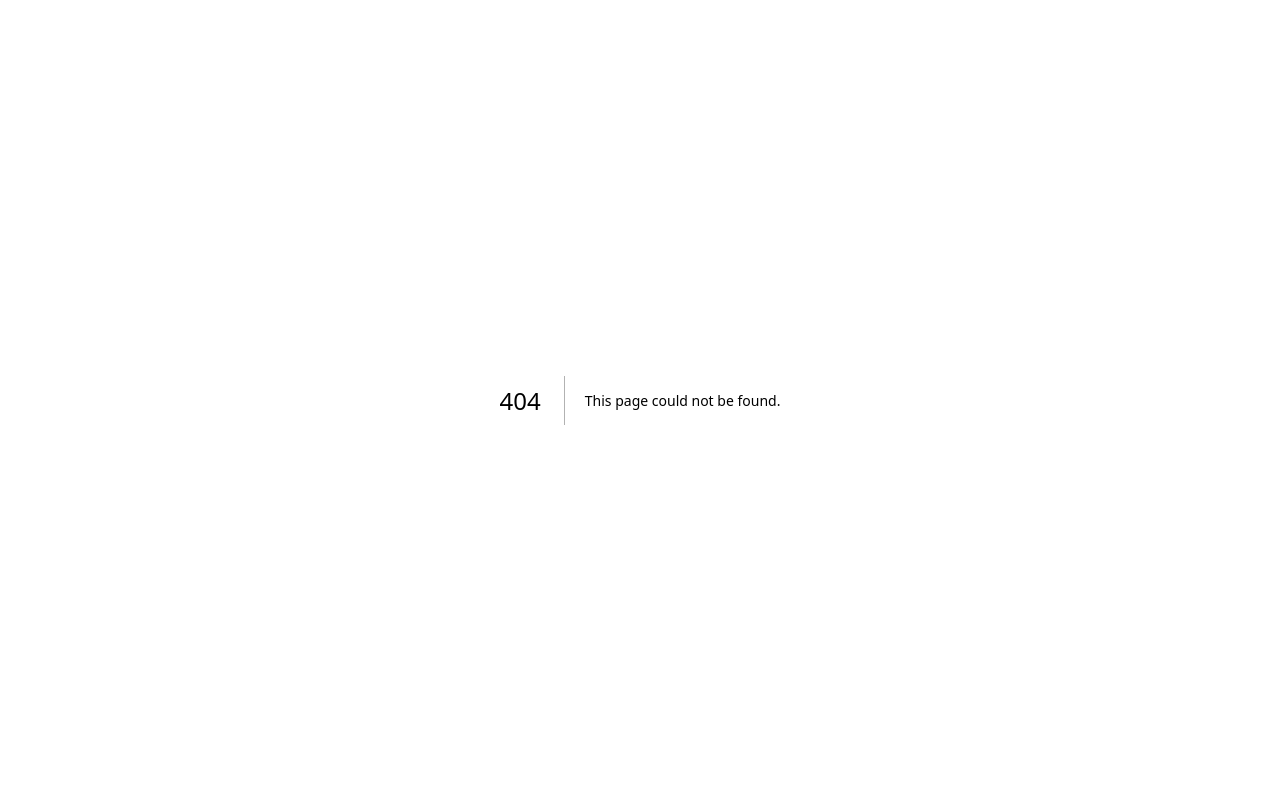
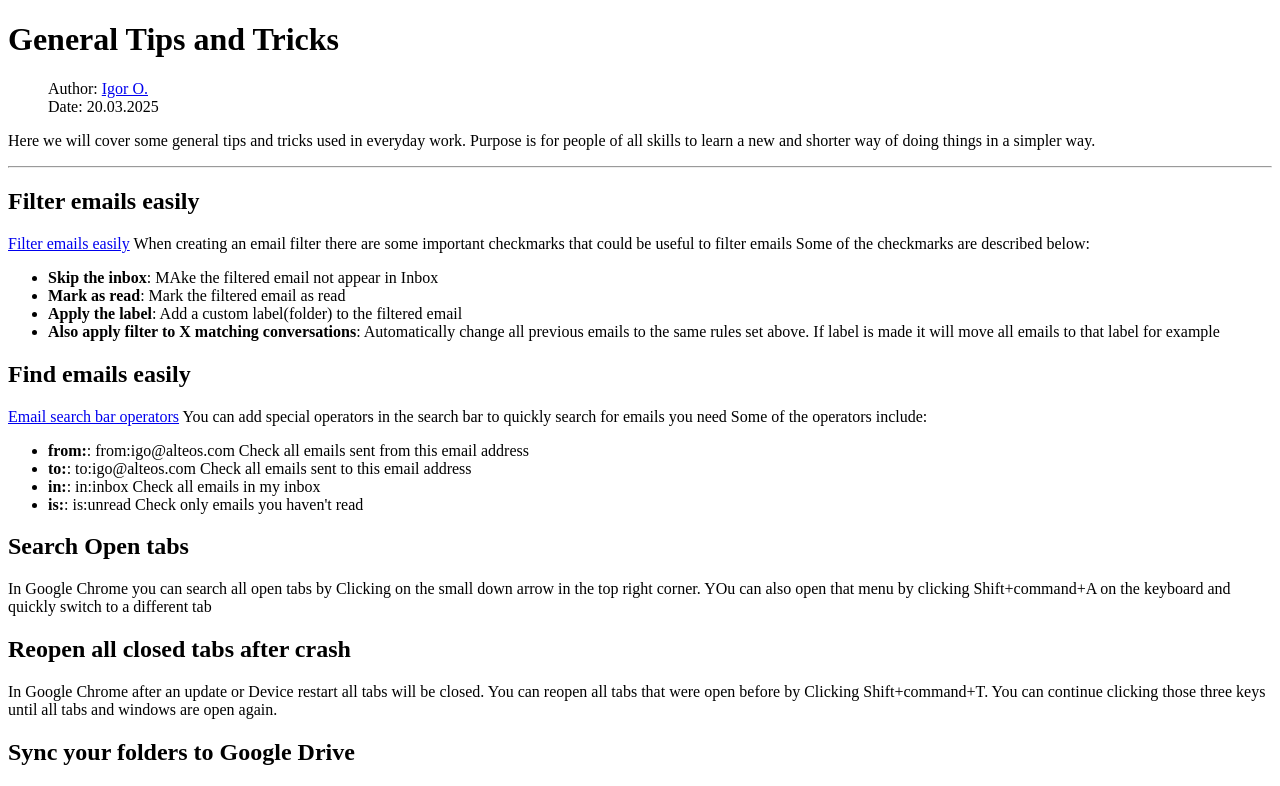
Before and after one commit to igoromerbasicalteos/tip-of-the-week, a Next.js app: page /tip-of-the-week/presentations/250320-General-Tips-and-Tricks in a window 1280 px wide. Before the commit this address had no page. Shown: the top 786 px of the page. Built offline with nearby package versions, Linux system fonts and the light colour scheme.

Commit message:
Create 250320-General-Tips-and-Tricks.mdx

```diff
--- /dev/null
+++ b/pages/presentations/250320-General-Tips-and-Tricks.mdx
@@ -0,0 +1,50 @@
+# General Tips and Tricks
+
+> Author: [Igor O.](igo@alteos.com)
+> Date: 20.03.2025
+
+Here we will cover some general tips and tricks used in everyday work. Purpose is for people of all skills to learn a new and shorter way of doing things in a simpler way.
+
+---
+
+## Filter emails easily
+
+[Filter emails easily](https://support.google.com/mail/answer/6579?hl=en) When creating an email filter there are some important checkmarks that could be useful to filter emails
+Some of the checkmarks are described below:
+
+- **Skip the inbox**: MAke the filtered email not appear in Inbox
+- **Mark as read**: Mark the filtered email as read
+- **Apply the label**: Add a custom label(folder) to the filtered email
+- **Also apply filter to X matching conversations**: Automatically change all previous emails to the same rules set above. If label is made it will move all emails to that label for example
+
+## Find emails easily
+
+[Email search bar operators](https://support.google.com/mail/answer/7190?hl=en&co=GENIE.Platform%3DAndroid) You can add special operators in the search bar to quickly search for emails you need
+Some of the operators include:
+
+- **from:**: from:igo@alteos.com Check all emails sent from this email address
+- **to:**: to:igo@alteos.com Check all emails sent to this email address
+- **in:**: in:inbox Check all emails in my inbox
+- **is:**: is:unread Check only emails you haven't read
+
+## Search Open tabs
+
+In Google Chrome you can search all open tabs by Clicking on the small down arrow in the top right corner. YOu can also open that menu by clicking Shift+command+A on the keyboard and quickly switch to a different tab
+
+## Reopen all closed tabs after crash
+
+In Google Chrome after an update or Device restart all tabs will be closed. You can reopen all tabs that were open before by Clicking Shift+command+T. You can continue clicking those three keys until all tabs and windows are open again.
+
+## Sync your folders to Google Drive
+
+[Use Google Drive for desktop](https://support.google.com/drive/answer/10838124?hl=en) You can install Google Drive desktop app to help you sync folders to your device and upload files manually. With the app you can download shared folders to your MacBook for faster work and also sync all your selected local folders to the Google Drive. Recommended folders to sync: Desktop, Downloads, Documents
+
+## Send email from group mail
+
+[Send emails from a different address or alias](https://support.google.com/mail/answer/22370?sjid=15705195728064372055-EU) In After you follow these steps you will be able to send an email from the group by changing the from field when composing a new email
+
+## Install Google apps as separate apps on MacOS
+
+[Use web apps](https://support.google.com/chrome/answer/9658361?hl=en&co=GENIE.Platform%3DDesktop) You can follow these steps to add apps like Google Calendar of Gmail to be opened in a separate window mimicking an app.
+
+---
```
